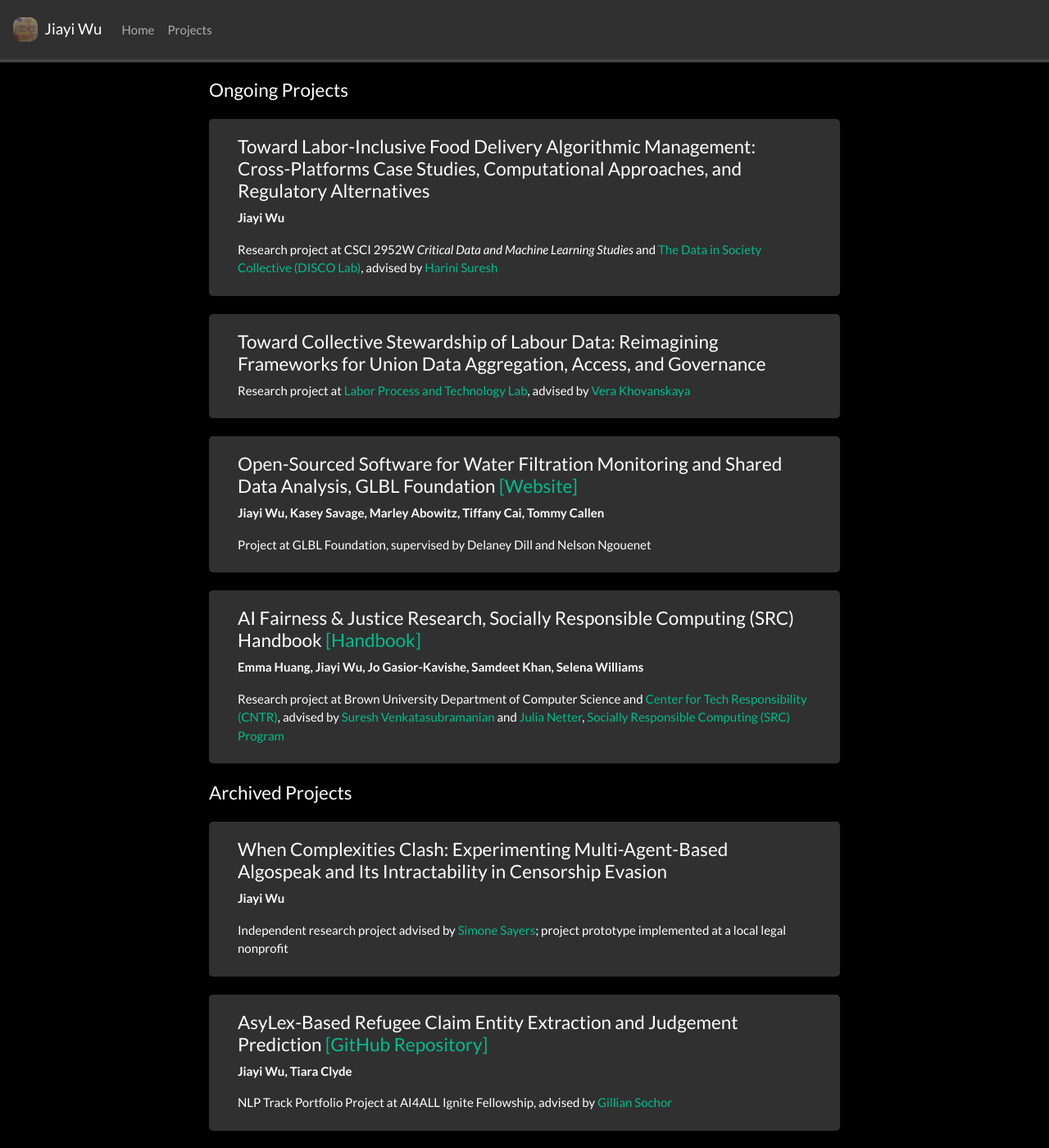
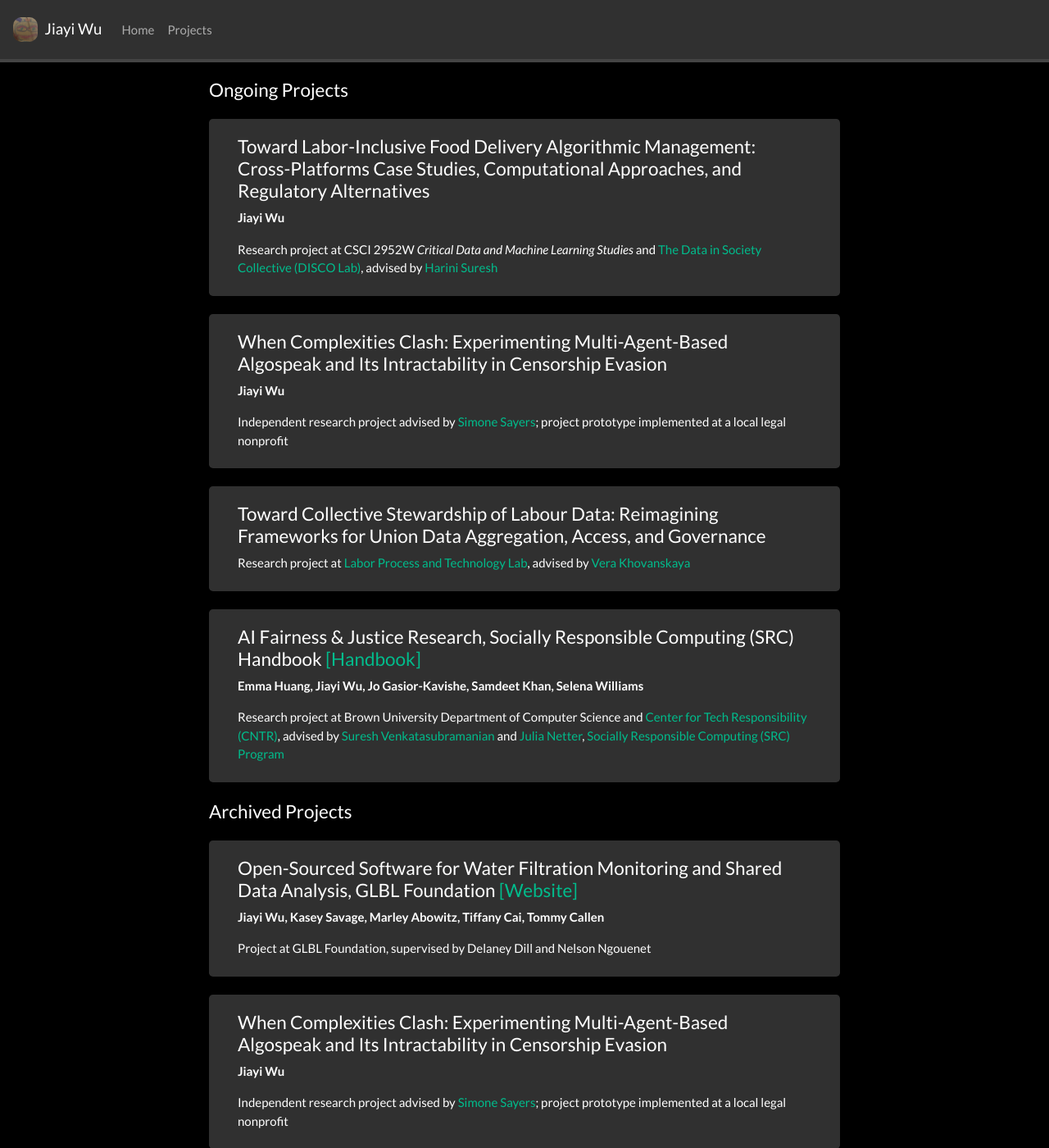
Before and after one commit to jiayiw005/jiayiw005.github.io, a Jekyll site: the page built from _pages/projects.md, in a window 1280 px wide and 1400 px high. Shown: the whole window at 82% size. Built offline with Jekyll 4.4.1, drawn with Linux system fonts in a browser that asks for light colours; nearby versions of some CDN libraries; a style sheet for code colours, icons or effects is not loaded.

Commit message:
projects

```diff
--- a/_pages/projects.md
+++ b/_pages/projects.md
@@ -43,18 +43,18 @@ Research project at CSCI 2952W *Critical Data and Machine Learning Studies* and
 
 <div class="jumbotron">
 <div class="col-md-12 col-sm-12">
-<h4>Toward Collective Stewardship of Labour Data: Reimagining Frameworks for Union Data Aggregation, Access, and Governance</h4>
+<h4>When Complexities Clash: Experimenting Multi-Agent-Based Algospeak and Its Intractability in Censorship Evasion</h4>
+**Jiayi Wu**
 
-Research project at [Labor Process and Technology Lab](), advised by [Vera Khovanskaya](https://verakhovanskaya.github.io/)
+Independent research project advised by [Simone Sayers](https://simsayer.com/); project prototype implemented at a local legal nonprofit
 </div>
 </div>
 
 <div class="jumbotron">
 <div class="col-md-12 col-sm-12">
-<h4>Open-Sourced Software for Water Filtration Monitoring and Shared Data Analysis, GLBL Foundation [[Website]](https://glblfoundation.notion.site/The-Water-Purifier-833c5e2cc24046b38169697cf1a49d90)</h4>
-**Jiayi Wu, Kasey Savage, Marley Abowitz, Tiffany Cai, Tommy Callen**
+<h4>Toward Collective Stewardship of Labour Data: Reimagining Frameworks for Union Data Aggregation, Access, and Governance</h4>
 
-Project at GLBL Foundation, supervised by Delaney Dill and Nelson Ngouenet
+Research project at [Labor Process and Technology Lab](), advised by [Vera Khovanskaya](https://verakhovanskaya.github.io/)
 </div>
 </div>
 
@@ -69,6 +69,15 @@ Research project at Brown University Department of Computer Science and [Center
 
 
 #### Archived Projects
+
+<div class="jumbotron">
+<div class="col-md-12 col-sm-12">
+<h4>Open-Sourced Software for Water Filtration Monitoring and Shared Data Analysis, GLBL Foundation [[Website]](https://glblfoundation.notion.site/The-Water-Purifier-833c5e2cc24046b38169697cf1a49d90)</h4>
+**Jiayi Wu, Kasey Savage, Marley Abowitz, Tiffany Cai, Tommy Callen**
+
+Project at GLBL Foundation, supervised by Delaney Dill and Nelson Ngouenet
+</div>
+</div>
 
 <div class="jumbotron">
 <div class="col-md-12 col-sm-12">
```
